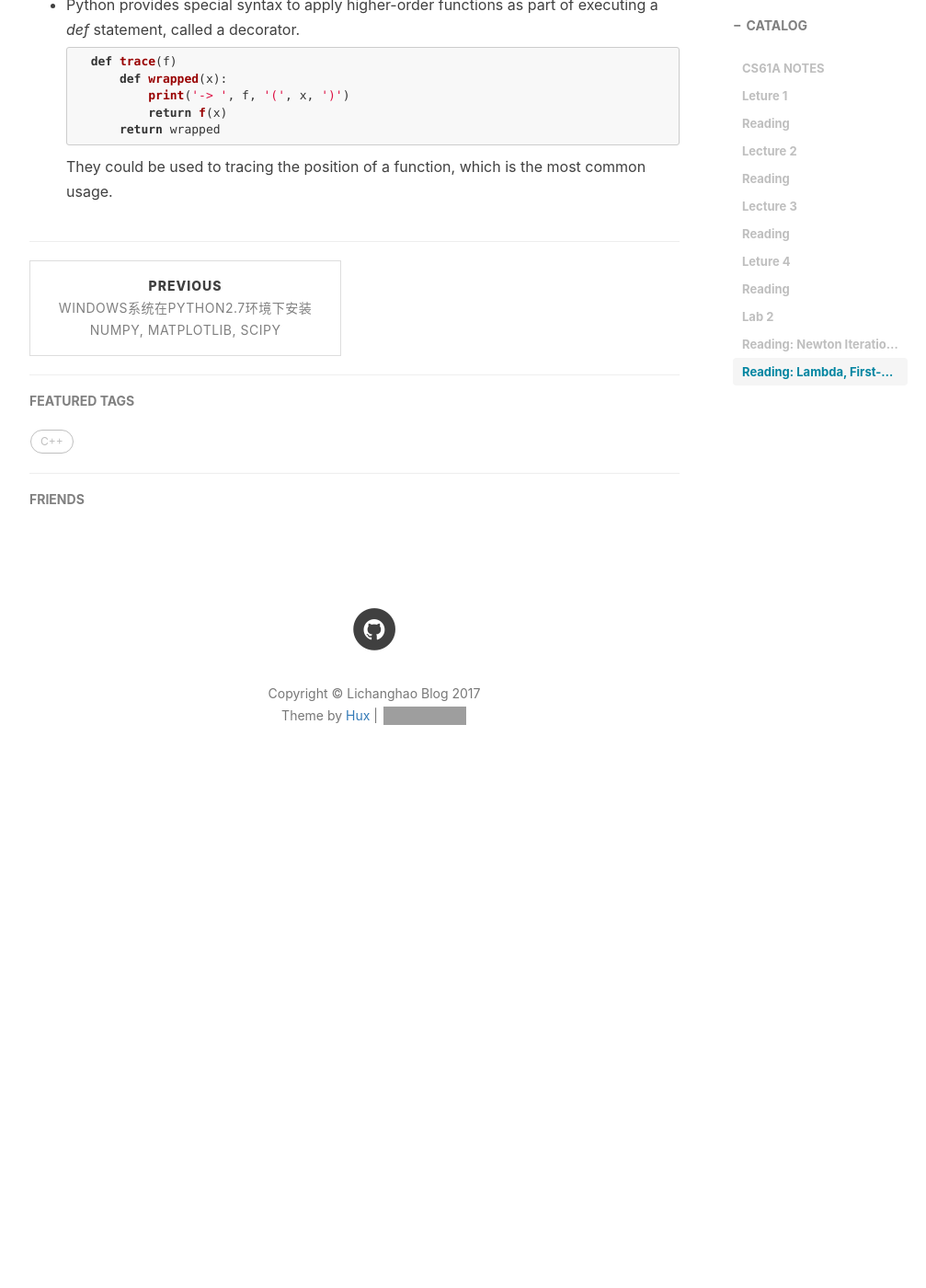
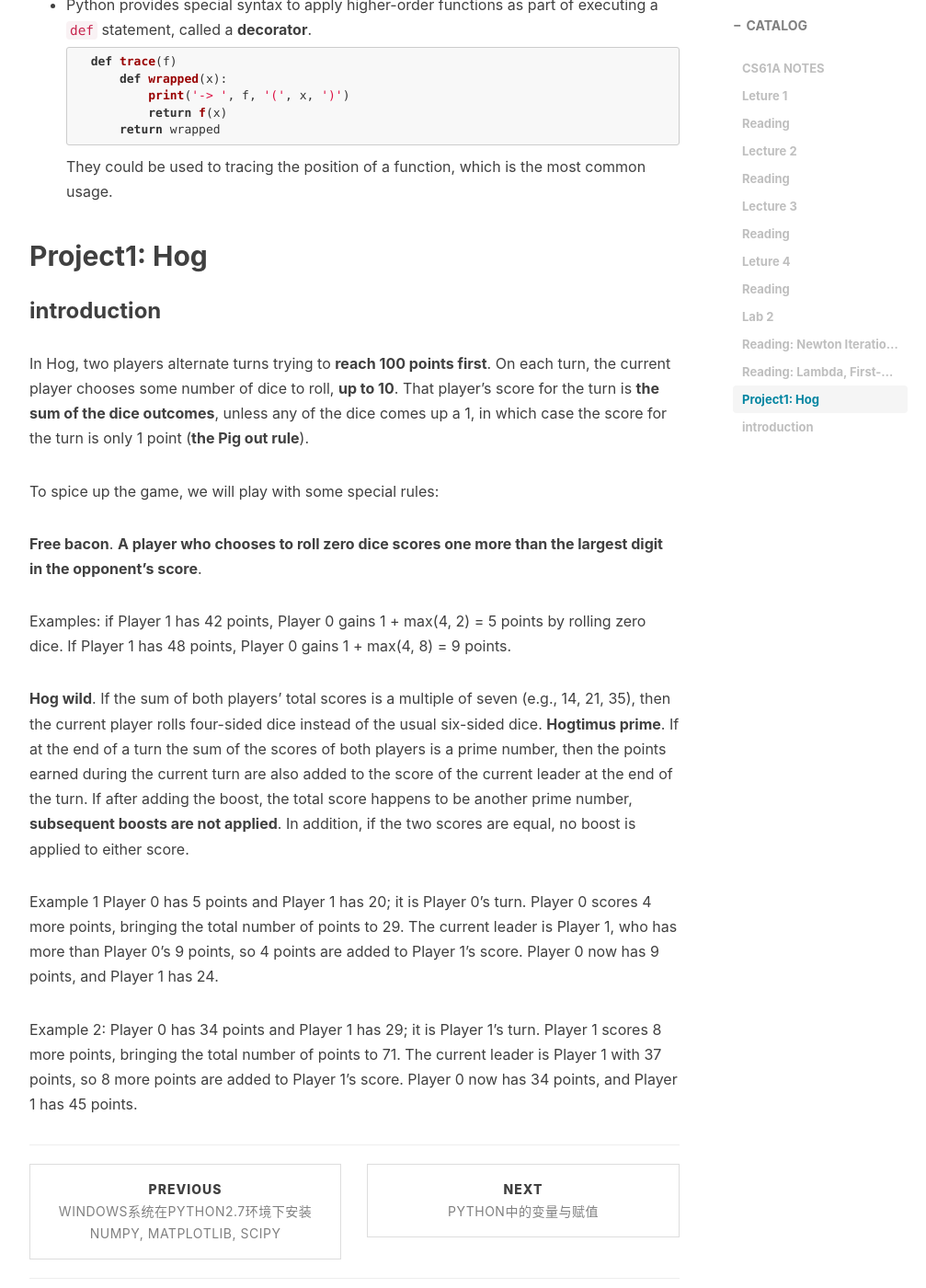
Before and after one commit to lichanghao/lichanghao.github.io.old, a Jekyll site: the page built from _posts/2017-04-15-CS61A NOTES.md, in a window 1280 px wide and 1400 px high, scrolled down 10054 px. Shown: the whole window at 92% size, without its empty margins (233-1240 px from the left). Built offline with Jekyll 4.4.1, drawn with Linux system fonts in a browser that asks for light colours; nearby versions of some CDN libraries; comment, search, counter and statistics services are not loaded; before the commit the page ends 10935 px from its top, so only the background shows below that; some of the changed text lies outside the part shown; grey boxes are pictures that could not be loaded.

Commit message:
2017-5-1

````diff
--- a/_posts/2017-04-15-CS61A NOTES.md
+++ b/_posts/2017-04-15-CS61A NOTES.md
@@ -480,7 +480,7 @@ True
 
 *First-class functions*
 
-- Elements with the fewest restrictions are said to have first-class status.
+- Elements with the fewest restrictions are said to have **first-class status**.
 	1. They may be bound to names.
 	2. They may be passed as arguments to functions.
 	3. They may be returned as the results of functions.
@@ -488,7 +488,7 @@ True
 
 *Function decorators*
 
-- Python provides special syntax to apply higher-order functions as part of executing a *def* statement, called a decorator.
+- Python provides special syntax to apply higher-order functions as part of executing a ```def``` statement, called a **decorator**.
 
 	```python
 	def trace(f)
@@ -498,3 +498,22 @@ True
 		return wrapped
 	```
 	They could be used to tracing the position of a function, which is the most common usage.
+
+## Project1: Hog
+
+### introduction
+
+In Hog, two players alternate turns trying to **reach 100 points first**. On each turn, the current player chooses some number of dice to roll, **up to 10**. That player's score for the turn is **the sum of the dice outcomes**, unless any of the dice comes up a 1, in which case the score for the turn is only 1 point (**the Pig out rule**).
+
+To spice up the game, we will play with some special rules:
+
+**Free bacon**. **A player who chooses to roll zero dice scores one more than the largest digit in the opponent's score**.
+
+Examples: if Player 1 has 42 points, Player 0 gains 1 + max(4, 2) = 5 points by rolling zero dice. If Player 1 has 48 points, Player 0 gains 1 + max(4, 8) = 9 points.
+
+**Hog wild**. If the sum of both players' total scores is a multiple of seven (e.g., 14, 21, 35), then the current player rolls four-sided dice instead of the usual six-sided dice.
+**Hogtimus prime**. If at the end of a turn the sum of the scores of both players is a prime number, then the points earned during the current turn are also added to the score of the current leader at the end of the turn. If after adding the boost, the total score happens to be another prime number, **subsequent boosts are not applied**. In addition, if the two scores are equal, no boost is applied to either score.
+
+Example 1 Player 0 has 5 points and Player 1 has 20; it is Player 0's turn. Player 0 scores 4 more points, bringing the total number of points to 29. The current leader is Player 1, who has more than Player 0's 9 points, so 4 points are added to Player 1's score. Player 0 now has 9 points, and Player 1 has 24.
+
+Example 2: Player 0 has 34 points and Player 1 has 29; it is Player 1's turn. Player 1 scores 8 more points, bringing the total number of points to 71. The current leader is Player 1 with 37 points, so 8 more points are added to Player 1's score. Player 0 now has 34 points, and Player 1 has 45 points.
````
Also changed, not shown: _posts/2017-05-01-Python中的变量与赋值.md (added, +104 -0 lines).
